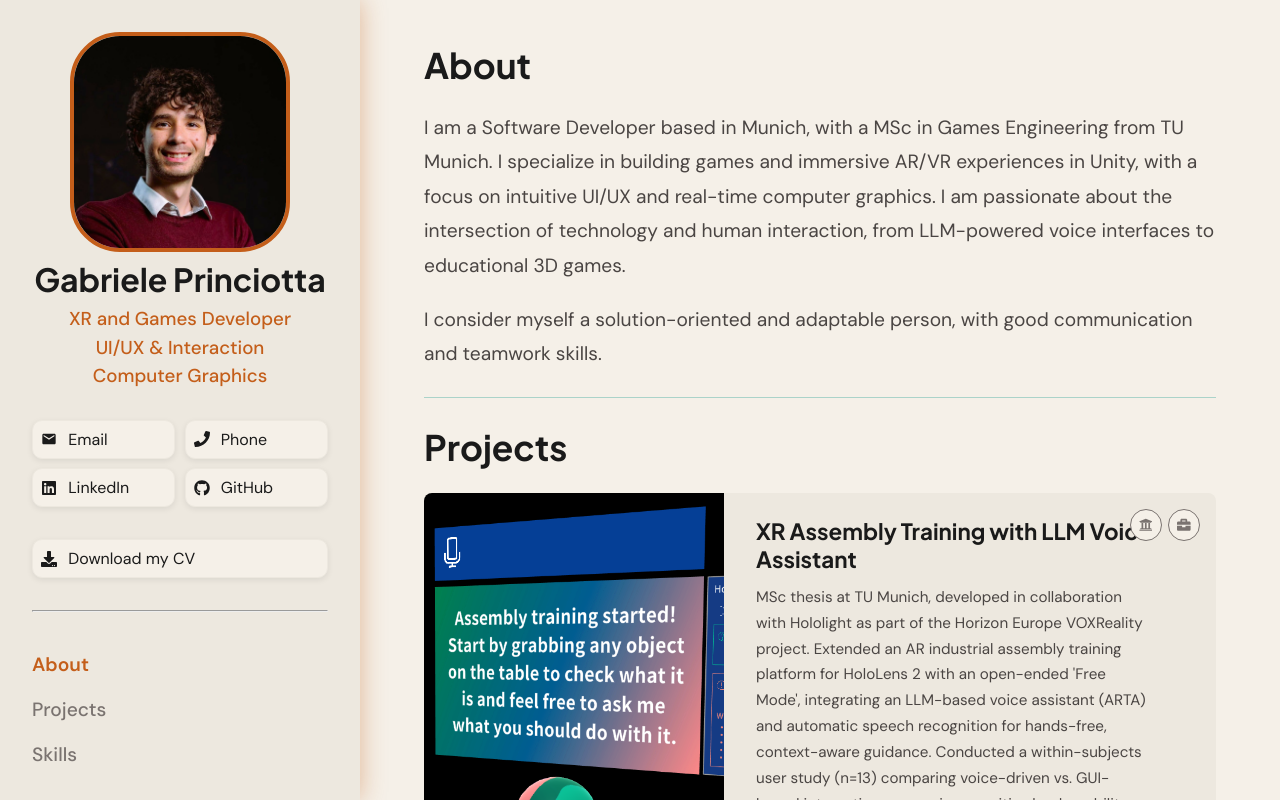
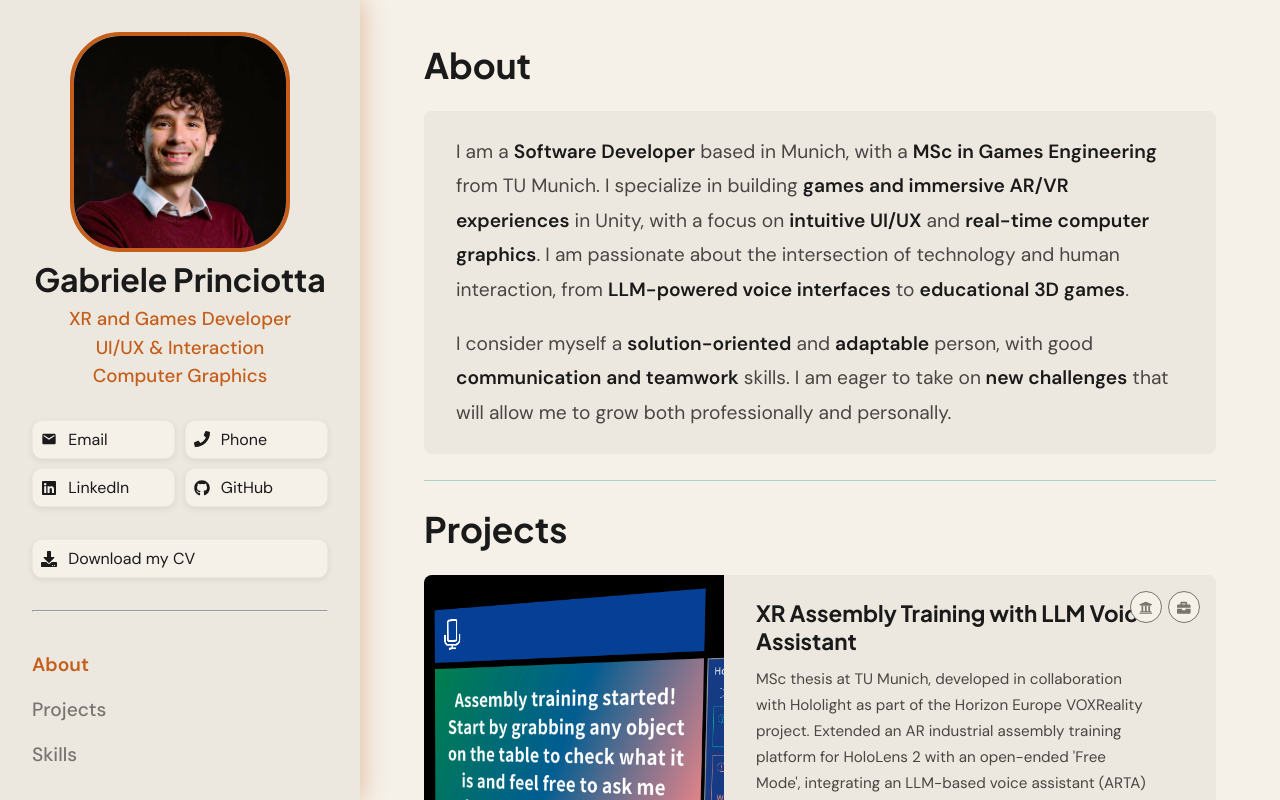
Before and after one commit to GabrielePrinciotta98/portfolio, a React (Vite) app: page / in a window 1280 px wide. Shown: the top 800 px of the page. Built offline with nearby package versions, Linux system fonts and the light colour scheme.

Commit message:
improve about style

```diff
--- a/src/components/About.tsx
+++ b/src/components/About.tsx
@@ -1,15 +1,22 @@
-import { about } from "../data";
-// import "../styles/About.css" // import to add a hovering background to the About body
+import { about } from "../data"
+import type { AboutSegment } from "../data"
+import "../styles/About.css"
 
 export default function About() {
   return (
     <section id="about" className="section">
       <h2>About</h2>
-        <div className="about-card">
-          {about.map((paragraph, index) => (
-            <p key={index}>{paragraph}</p>
-          ))}
-        </div>
+      <div className="about-card">
+        {about.map((paragraph, i) => (
+          <p key={i}>
+            {paragraph.map((segment: AboutSegment, j) => (
+              segment.highlight
+                ? <span key={j} className={`about-keyword about-keyword--${segment.highlight}`}>{segment.text}</span>
+                : <span key={j}>{segment.text}</span>
+            ))}
+          </p>
+        ))}
+      </div>
     </section>
   )
 }
--- a/src/components/NavBar.tsx
+++ b/src/components/NavBar.tsx
@@ -1,7 +1,7 @@
 import "../styles/NavBar.css"
 
 import { useState, type JSX } from "react";
-import { siteData, navLinks } from "../data";
+import { contactData, navLinks } from "../data";
 
 import { FaGithub, FaLinkedin, FaPhone } from 'react-icons/fa'
 import { MdEmail } from 'react-icons/md'
@@ -21,16 +21,16 @@ export default function NavBar(){
     return (
         <aside className="navbar">
             <div className="navbar__header">
-                <img src="/profile.jpg" alt={siteData.fullName} className="navbar__profilePic"></img>
-                <h1>{siteData.fullName}</h1>
-                <h3>{siteData.titles.map((title) => {
+                <img src="/profile.jpg" alt={contactData.fullName} className="navbar__profilePic"></img>
+                <h1>{contactData.fullName}</h1>
+                <h3>{contactData.titles.map((title) => {
                     return <span key={title}>{title}</span>
                     })}
                 </h3>
             </div>
 
             <ul className="navbar__contacts">
-                {siteData.contacts.map(contact => (
+                {contactData.contacts.map(contact => (
                     <li key={contact.label}>
                         <a href={contact.href} target="_blank" rel="noopener noreferrer" className="contact-btn">
                             {contactIcons[contact.icon]}
--- a/src/data.ts
+++ b/src/data.ts
@@ -1,4 +1,8 @@
-export const siteData = {
+// ============================================================
+// NAVBAR
+// ============================================================
+
+export const contactData = {
     fullName: "Gabriele Princiotta",
     titles: ["XR and Games Developer", "UI/UX & Interaction", "Computer Graphics"],
     location: "Garching bei München, Germany",
@@ -18,12 +22,48 @@ export const navLinks = [
   { label: "Skills", href: "#skills" },
 ]
 
-export const about = [
-  "I am a Software Developer based in Munich, with a MSc in Games Engineering from TU Munich. " +
-  "I specialize in building games and immersive AR/VR experiences in Unity, with a focus on intuitive UI/UX and real-time computer graphics. " +
-  "I am passionate about the intersection of technology and human interaction, from LLM-powered voice interfaces to educational 3D games.",
-  "I consider myself a solution-oriented and adaptable person, with good communication and teamwork skills."
+// ============================================================
+// ABOUT
+// ============================================================
+
+export type AboutSegment = { text: string; highlight?: "primary" | "secondary" }
+export type AboutParagraph = AboutSegment[]
+
+export const about: AboutParagraph[] = [
+  [
+    { text: "I am a " },
+    { text: "Software Developer", highlight: "primary" },
+    { text: " based in Munich, with a " },
+    { text: "MSc in Games Engineering", highlight: "primary" },
+    { text: " from TU Munich. I specialize in building " },
+    { text: "games and immersive AR/VR experiences", highlight: "secondary" },
+    { text: " in Unity, with a focus on " },
+    { text: "intuitive UI/UX", highlight: "secondary" },
+    { text: " and " },
+    { text: "real-time computer graphics", highlight: "secondary" },
+    { text: ". I am passionate about the intersection of technology and human interaction, from " },
+    { text: "LLM-powered voice interfaces", highlight: "secondary" },
+    { text: " to " },
+    { text: "educational 3D games", highlight: "secondary" },
+    { text: "." },
+  ],
+  [
+    { text: "I consider myself a " },
+    { text: "solution-oriented", highlight: "primary" },
+    { text: " and " },
+    { text: "adaptable", highlight: "primary" },
+    { text: " person, with good " },
+    { text: "communication and teamwork", highlight: "primary" },
+    { text: " skills." },
+    { text: " I am eager to take on"},
+    { text: " new challenges", highlight: "secondary"},
+    { text: " that will allow me to grow both professionally and personally."}
+  ]
 ]
+
+// ============================================================
+// PROJECTS
+// ============================================================
 
 export type ProjectType = "uni" | "work" | "personal"
 
@@ -92,6 +132,10 @@ export const projects: Project[] = [
 
 ]
 
+// ============================================================
+// SKILLS
+// ============================================================
+
 export type SkillLevel = "proficient" | "familiar" | "basic"
 
 export type Skill = {
@@ -157,4 +201,8 @@ export const skillCategories: SkillCategory[] = [
   },
 ]
 
+// ============================================================
+// FOOTER
+// ============================================================
+
 export const footer = "© 2026 Gabriele Princiotta. The logos and registered trademarks are the property of their respective owners."
--- a/src/styles/About.css
+++ b/src/styles/About.css
@@ -9,3 +9,17 @@
   box-shadow: 0 8px 32px color-mix(in srgb, var(--accent-primary) 35%, transparent);
   transform: translateY(-2px);
 }
+
+.about-keyword {
+  font-weight: 600;
+  color: var(--text-primary);
+  transition: color 0.2s;
+}
+
+.about-card:hover .about-keyword--primary {
+  color: var(--accent-primary);
+}
+
+.about-card:hover .about-keyword--secondary {
+  color: var(--accent-secondary);
+}
```
